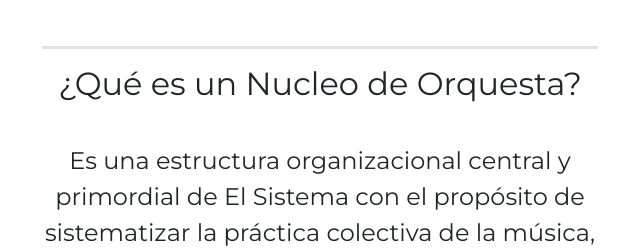
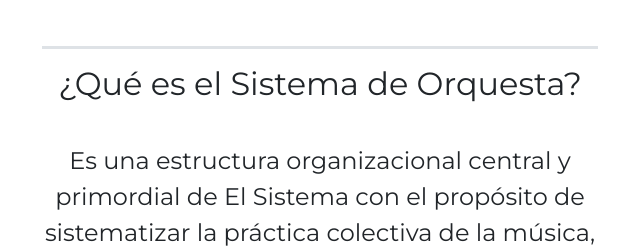
Before and after one commit to RamonOMG2/orquesta, a plain HTML site: page index.html in a window 1280 px wide. Shown: the part 717-965 px from the top of the page, 320-960 px from the left. Drawn offline with nearby package versions, Linux system fonts and the light colour scheme.

Commit message:
Update index.html

```diff
--- a/index.html
+++ b/index.html
@@ -79,7 +79,7 @@
   <section
     class="d-flex flex-column justify-content-center align-items-center pt-5  text-center w-50 m-auto"
     id="intro">
-    <h1 class="p-3 fs-2 border-top border-3">¿Qué es un Nucleo de Orquesta?
+    <h1 class="p-3 fs-2 border-top border-3">¿Qué es el Sistema de Orquesta?
     </h1>
     <p class="p-3  fs-4">
       <span class="text-danger"></span> Es una estructura organizacional central
```
